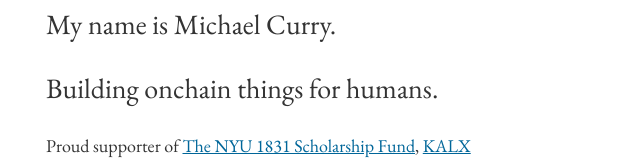
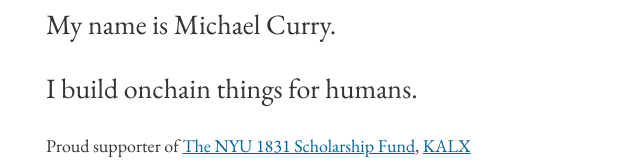
Before and after one commit to PushHandle/pushhandle-dot-com, a plain HTML site: page index.html in a window 1280 px wide. Shown: the part 263-423 px from the top of the page, without its empty margins (14-654 px from the left). Drawn offline with nearby package versions, Linux system fonts and the light colour scheme.

Commit message:
positivity my man :)

```diff
--- a/index.html
+++ b/index.html
@@ -17,7 +17,7 @@
         <div id="profile"></div>
         <div id="letter">
          <p>My name is Michael Curry.</p>
-         <p>Building onchain things for humans.</p>
+         <p>I build onchain things for humans.</p>
          <p class="blob">Proud supporter of <a href="https://engage.nyu.edu/organization/1831fund">The NYU 1831 Scholarship Fund</a>,
           <a href="https://www.kalx.berkeley.edu/live-streaming">KALX FM Cal Berkeley Radio</a>, and <a href="https://casbi.weill.cornell.edu/">Cornell Medicine's Consortium for the Advanced Study of Brain Injury</a> .
           Fan of and participant in <a href="https://blockchain.berkeley.edu/">The Berkeley Blockchain Network</a>.</p>
```
